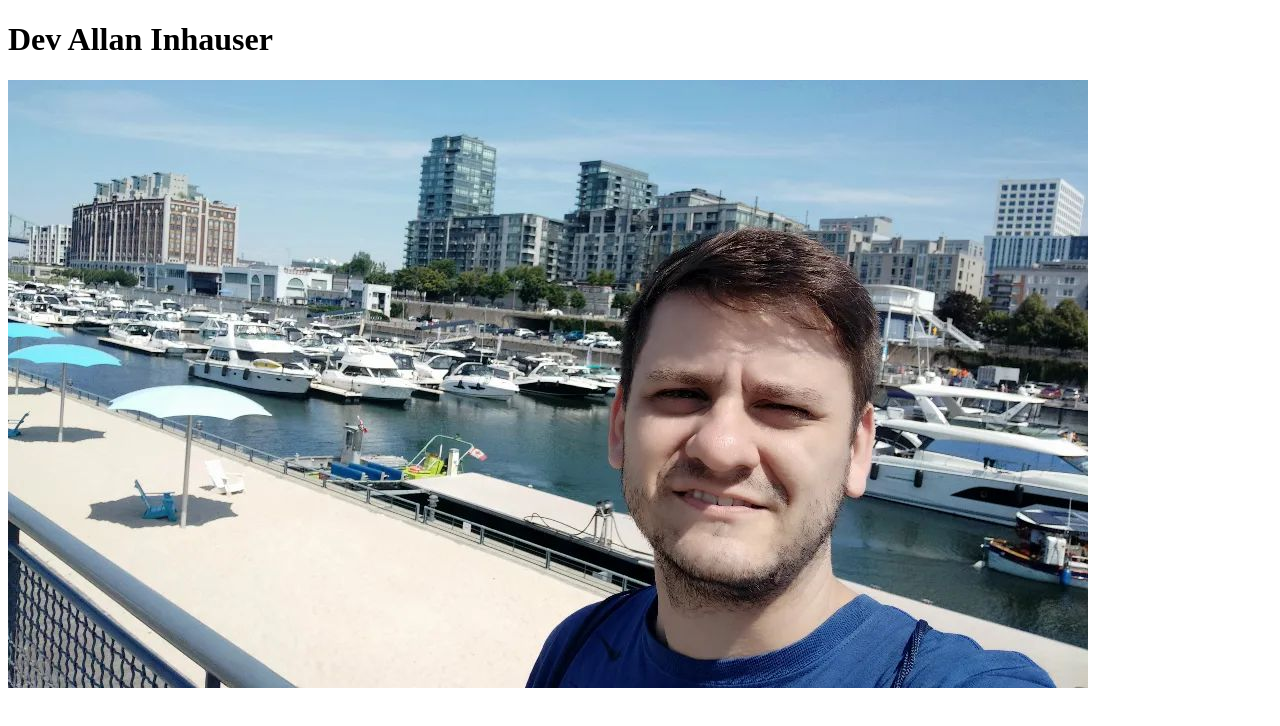
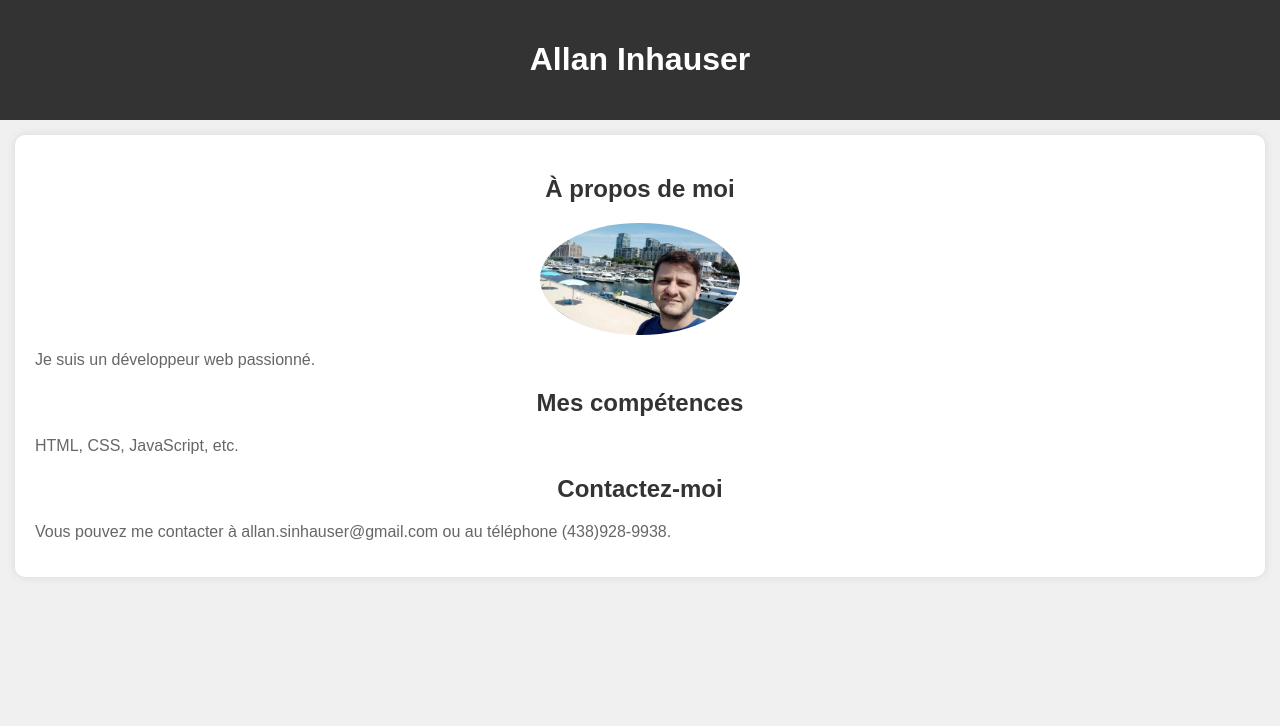
Before and after one commit to allansi1/allansi1.github.io, a plain HTML site: page index.html in a window 1280 px wide. Drawn offline with Linux system fonts and the light colour scheme.

Commit message:
Provisorio v2
Provisory version

```diff
--- a/index.html
+++ b/index.html
@@ -1,16 +1,64 @@
 <!DOCTYPE html>
-<html lang="en">
+<html>
 
 <head>
-    <meta charset="UTF-8">
-    <meta http-equiv="X-UA-Compatible" content="IE=edge">
-    <meta name="viewport" content="width=device-width, initial-scale=1.0">
-    <title>Allan Inhauser</title>
+    <title>Ma Landing Page</title>
+    <style>
+        body {
+            font-family: Arial, sans-serif;
+            margin: 0;
+            padding: 0;
+            background-color: #f0f0f0;
+        }
+
+        .header {
+            background-color: #333;
+            color: #ffffff;
+            padding: 20px;
+            text-align: center;
+        }
+
+        .content {
+            margin: 15px;
+            background-color: #fff;
+            padding: 20px;
+            border-radius: 10px;
+            box-shadow: 0px 0px 10px 0px rgba(0, 0, 0, 0.1);
+        }
+
+        img {
+            max-width: 200px;
+            height: auto;
+            display: block;
+            margin: 0 auto;
+            border-radius: 50%;
+        }
+
+        h2 {
+            text-align: center;
+            color: #333;
+        }
+
+        p {
+            text-align: justify;
+            color: #666;
+        }
+    </style>
 </head>
 
 <body>
-    <h1>Dev Allan Inhauser</h1>
-    <img src="me.jpg" alt="">
+    <div class="header">
+        <h1>Allan Inhauser</h1>
+    </div>
+    <div class="content">
+        <h2>À propos de moi</h2>
+        <img src="me.jpg" alt="Ma photo">
+        <p>Je suis un développeur web passionné.</p>
+        <h2>Mes compétences</h2>
+        <p>HTML, CSS, JavaScript, etc.</p>
+        <h2>Contactez-moi</h2>
+        <p>Vous pouvez me contacter à allan.sinhauser@gmail.com ou au téléphone (438)928-9938.</p>
+    </div>
 </body>
 
 </html>
```
